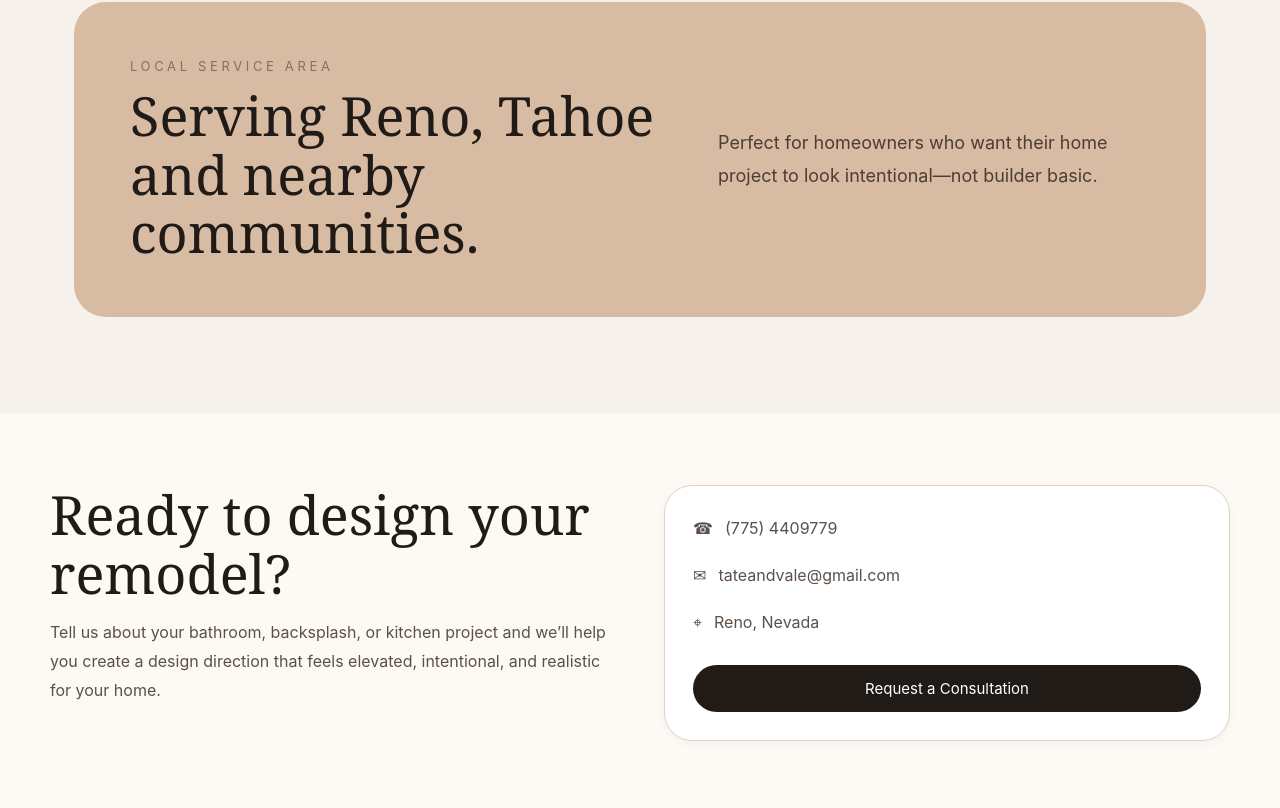
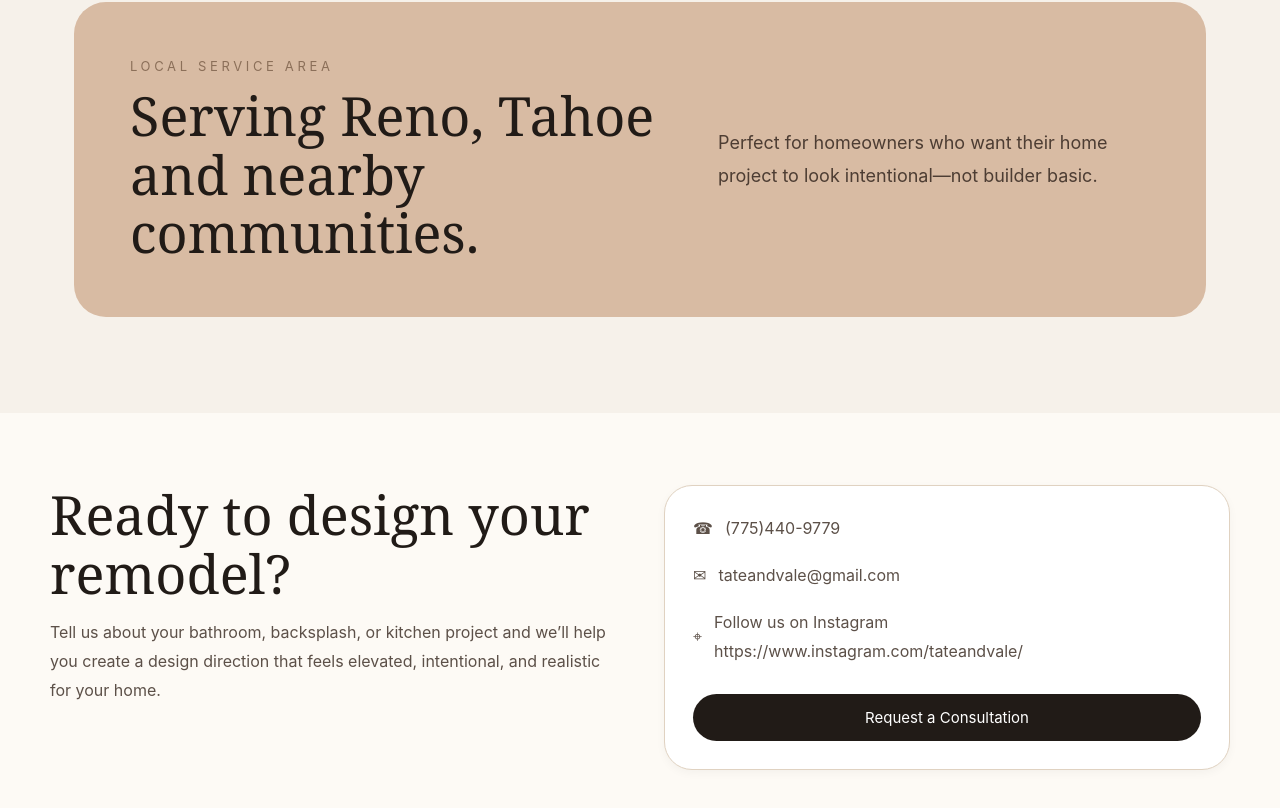
Before and after one commit to tateandvale/tate-and-vale, a React (Vite) app: page / in a window 1280 px wide. Shown: the part 3404-4212 px from the top of the page. Built offline with nearby package versions, Linux system fonts and the light colour scheme.

Commit message:
Update App.jsx

```diff
--- a/src/App.jsx
+++ b/src/App.jsx
@@ -236,9 +236,9 @@ export default function App() {
 
           <div className="contact-card">
             <div className="contact-list">
-              <p><span aria-hidden="true">☎</span> (775) 4409779</p>
+              <p><span aria-hidden="true">☎</span> (775)440-9779</p>
               <p><span aria-hidden="true">✉</span> tateandvale@gmail.com</p>
-              <p><span aria-hidden="true">⌖</span> Reno, Nevada</p>
+              <p><span aria-hidden="true">⌖</span> Follow us on Instagram https://www.instagram.com/tateandvale/</p>
             </div>
             <a href="mailto:hello@tateandvale.com" className="button dark full">
               Request a Consultation
```
